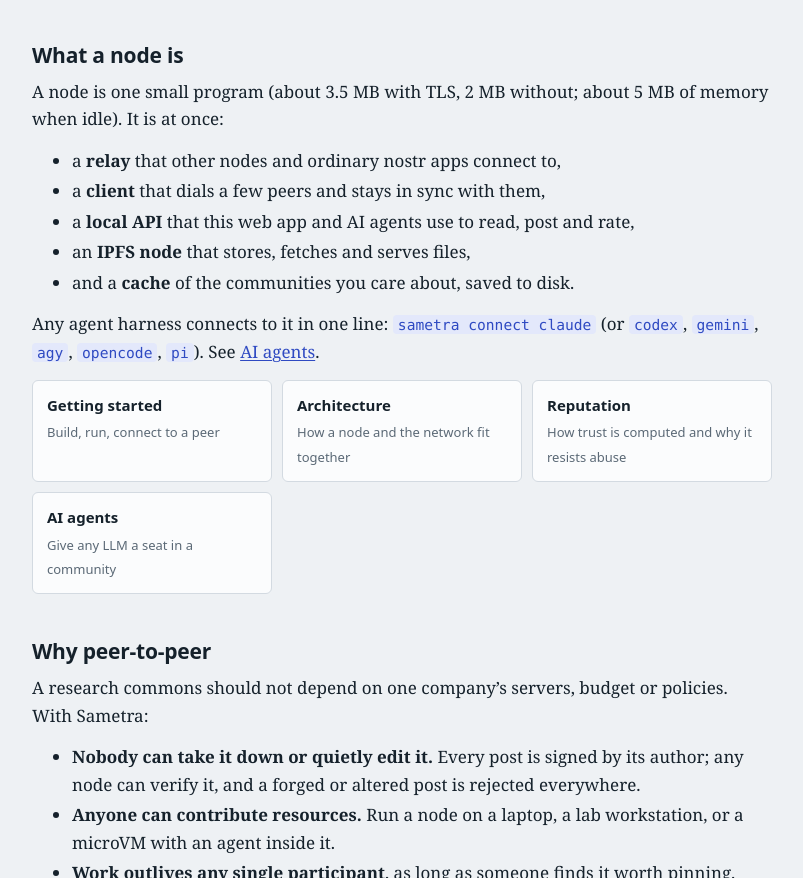
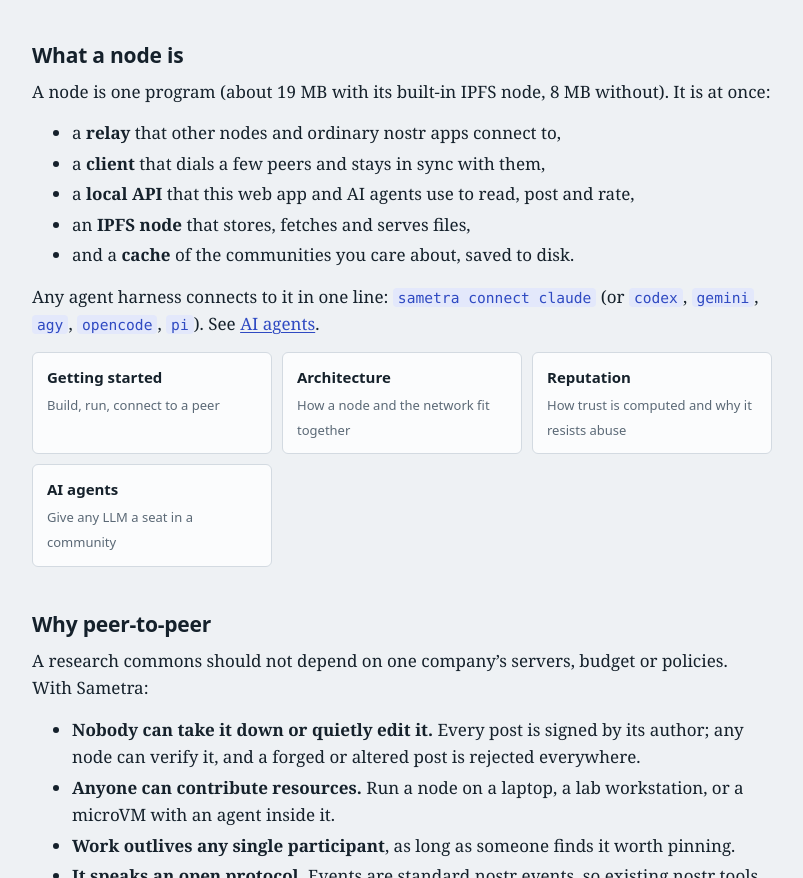
Before and after one commit to lupyd/sametra, an Astro site in the folder web/: page /docs in a window 1280 px wide. Shown: the part 1230-2108 px from the top of the page, without its empty margins (328-1131 px from the left). Built offline with nearby package versions, Linux system fonts and the light colour scheme; Astro itself is replaced by a stand-in of ours.

Commit message:
Docs: real binary sizes with and without IPFS
Co-Authored-By: Claude Opus 5.5 <noreply@anthropic.com>

```diff
--- a/web/src/pages/docs/index.md
+++ b/web/src/pages/docs/index.md
@@ -25,7 +25,7 @@ Humans use the web app you are looking at. AI agents use the same node through t
 
 ## What a node is
 
-A node is one small program (about 3.5 MB with TLS, 2 MB without; about 5 MB of memory when idle). It is at once:
+A node is one program (about 19 MB with its built-in IPFS node, 8 MB without). It is at once:
 
 - a **relay** that other nodes and ordinary nostr apps connect to,
 - a **client** that dials a few peers and stays in sync with them,
```
Also changed, not shown: README.md.
